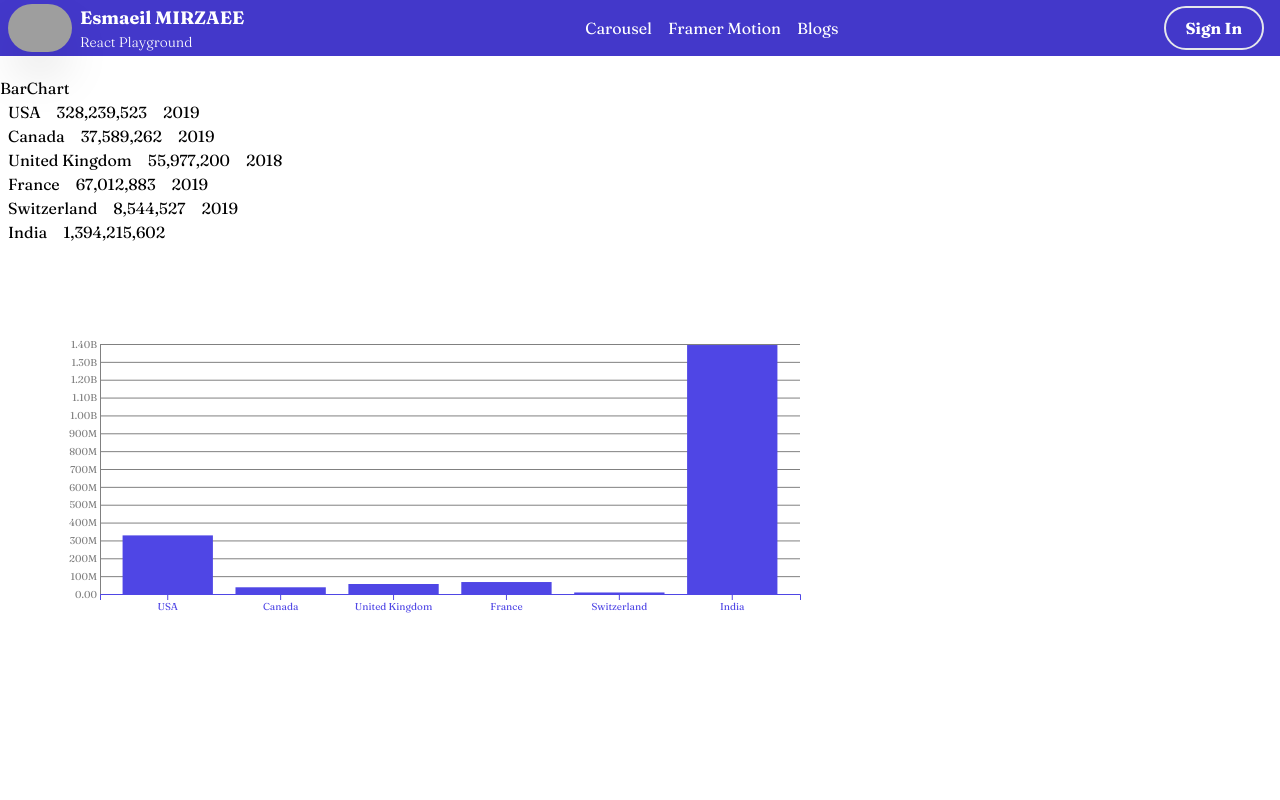
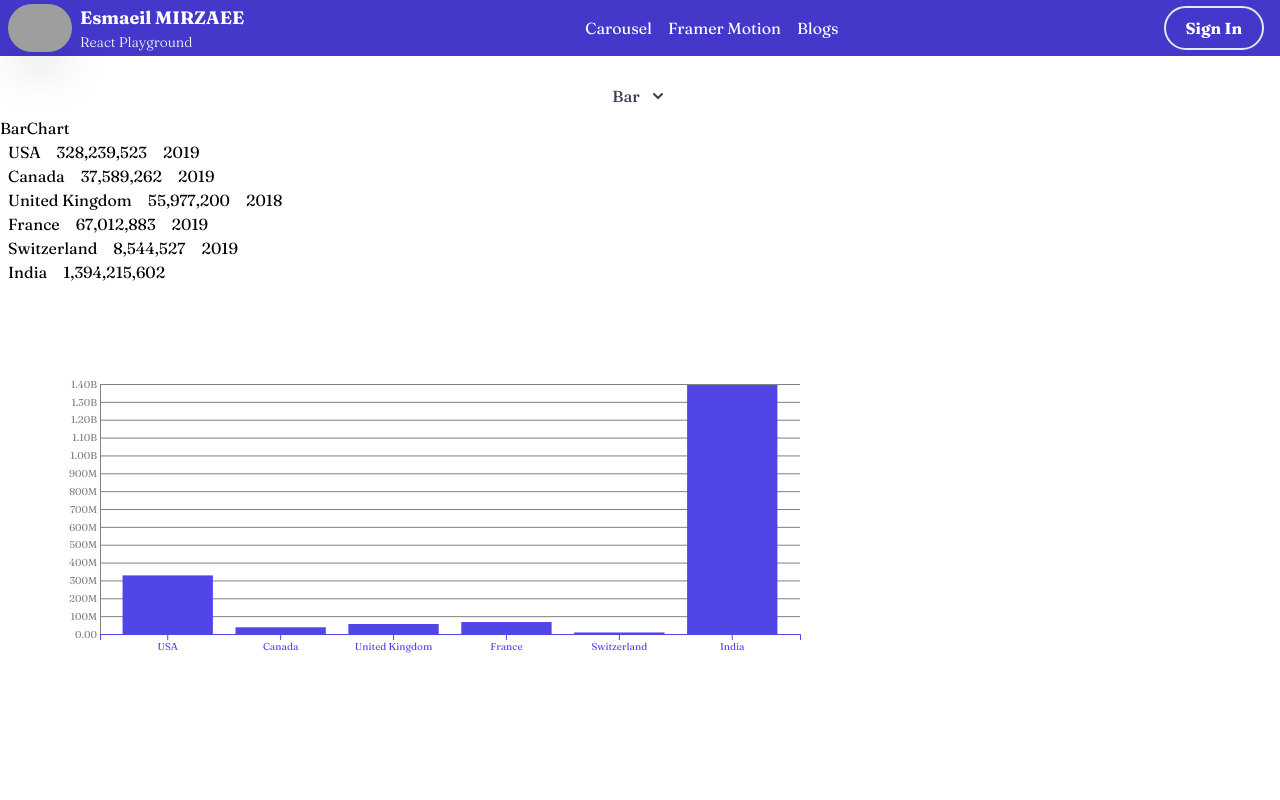
Before and after one commit to esmaeilmirzaee/react_playground, a React (Create React App) app: page /charts in a window 1280 px wide. Shown: the top 800 px of the page. Built offline with nearby package versions, Linux system fonts and the light colour scheme; grey boxes are pictures that could not be loaded; a web font is replaced by a local one.

Commit message:
Enabblee chart selection

```diff
--- a/package.json
+++ b/package.json
@@ -4,7 +4,8 @@
   "private": true,
   "dependencies": {
     "@craco/craco": "^6.1.1",
-    "@heroicons/react": "^1.0.0",
+    "@headlessui/react": "^1.3.0",
+    "@heroicons/react": "^1.0.3",
     "@tailwindcss/forms": "^0.2.1",
     "@testing-library/jest-dom": "^5.11.4",
     "@testing-library/react": "^11.1.0",
--- a/src/components/charts/index.jsx
+++ b/src/components/charts/index.jsx
@@ -1,3 +1,4 @@
+import { useState } from 'react';
 import { BarChart } from './bar/';
 import { TreeChart } from './map/Tree';
 import { TreeMapChart } from './map/TreeMap';
@@ -6,18 +7,48 @@ import { TreeMapChart } from './map/TreeMap';
 import world_population from './data/world_population';
 import world_migrants from './data/world_migrants';
 import linux_distribution from './data/linux_distribution.json';
+import { ChartPopover } from '../menu';
+
+const chartsList = [
+  { id: 0, name: 'Bar', description: 'Bar Chart (World Population)' },
+  { id: 1, name: 'Tree', description: 'Tree (Linux distros family tree)' },
+  {
+    id: 2,
+    name: 'TreeMap',
+    description: 'TreeMap (Linux Discribution relations)',
+  },
+];
 
 export const Charts = () => {
+  const [open, setOpen] = useState(true);
+  const [activeChart, setActiveChart] = useState(chartsList[0].name);
+
   return (
     <div>
+      <div className='inline flex justify-center items-center'>
+        <ChartPopover
+          open={open}
+          onOpen={setOpen}
+          lists={chartsList}
+          activeChart={activeChart}
+          onActiveChart={setActiveChart}
+        />
+      </div>
+
       {/* Bar Chart */}
-      <BarChart data={world_population} />
+      {activeChart == chartsList[0].name && (
+        <BarChart data={world_population} />
+      )}
 
       {/* Tree Chart */}
-      <TreeChart data={linux_distribution} />
+      {activeChart == chartsList[1].name && (
+        <TreeChart data={linux_distribution} />
+      )}
 
       {/* TreeMap Chart */}
-      <TreeMapChart data={linux_distribution} />
+      {activeChart == chartsList[2].name && (
+        <TreeMapChart data={linux_distribution} />
+      )}
     </div>
   );
 };
--- a/src/components/charts/map/TreeMap.jsx
+++ b/src/components/charts/map/TreeMap.jsx
@@ -1,5 +1,11 @@
 import { useRef, useEffect } from 'react';
-import { select, hierarchy, treemap } from 'd3';
+import {
+  select,
+  hierarchy,
+  treemap,
+  scaleSequential,
+  interpolateRainbow,
+} from 'd3';
 
 const render = (data, custom) => {
   console.log(data);
@@ -24,33 +30,34 @@ const render = (data, custom) => {
 
   treemap()
     .size([custom.width, custom.height])
-    .paddingTop(8)
+    .paddingTop(38)
     .paddingRight(1)
     .paddingInner(6)(root);
+
+  const colour = scaleSequential([8, 0], interpolateRainbow);
 
   // Add rectangle
   svg
     .selectAll('rect')
-    .data(root.leaves())
+    .data(root.descendants())
     .join('rect')
     .attr('x', (d) => d.x0)
     .attr('y', (d) => d.y0)
     .attr('width', (d) => d.x1 - d.x0)
     .attr('height', (d) => d.y1 - d.y0)
-    .attr('stroke', 'black')
-    .attr('fill', '#234567')
+    .attr('fill', (d) => colour(d.height))
     .attr('opacity', 1);
 
   // Information
   svg
     .selectAll('text')
-    .data(root.leaves())
+    .data(root.descendants())
     .enter()
     .append('text')
     .attr('x', (d) => d.x0 + 5)
-    .attr('y', (d) => d.y0 + 35)
+    .attr('y', (d) => d.y0 + 20)
     .text((d) => d.data.name)
-    .attr('fill', 'white');
+    .attr('fill', 'black');
 };
 
 export const TreeMapChart = ({ data }) => {
--- /dev/null
+++ b/src/components/menu/index.jsx
@@ -0,0 +1,81 @@
+import { Fragment } from 'react';
+import { Popover, Transition } from '@headlessui/react';
+import { ChevronDownIcon } from '@heroicons/react/solid';
+
+export const ChartPopover = ({
+  open,
+  onOpen,
+  lists = [],
+  onActiveChart,
+  activeChart,
+}) => {
+  const setActiveChart = (name) => {
+    onOpen(false);
+    onActiveChart(name);
+  };
+
+  return (
+    <Popover className='relative'>
+      <Popover.Button
+        className={`
+                ${open ? '' : 'text-opacity-90'}
+                text-gray-700 group bg-orange-700 px-3 py-2 rounded-md inline-flex items-center text-base font-medium hover:text-opacity-100 focus:outline-none focus-visible:ring-2 focus-visible:ring-gray-700 focus-visible:ring-opacity-75`}
+      >
+        <span>{activeChart}</span>
+        <ChevronDownIcon
+          className={`${open ? '' : 'text-opacity-70'}
+                  ml-2 h-5 w-5 text-orange-300 group-hover:text-opacity-80 transition ease-in-out duration-150`}
+          aria-hidden='true'
+        />
+      </Popover.Button>
+      <Transition
+        as={Fragment}
+        enter='transition ease-out duration-200'
+        enterFrom='opacity-0 translate-y-1'
+        enterTo='opacity-100 translate-y-0'
+        leave='transition ease-in duration-150'
+        leaveFrom='opacity-100 translate-y-0'
+        leaveTo='opacity-0 translate-y-1'
+      >
+        <Popover.Panel className='absolute z-10 w-screen max-w-sm px-4 mt-3 transform -translate-x-1/2 left-1/2 sm:px-0 lg:max-w-3xl'>
+          <div className='overflow-hidden rounded-lg shadow-lg ring-1 ring-black ring-opacity-5'>
+            <div className='relative grid gap-8 bg-white p-7 lg:grid-cols-2'>
+              {lists.map((item, idx) => (
+                <div
+                  key={idx}
+                  className='flex items-center p-2 -m-3 transition duration-150 ease-in-out rounded-lg hover:bg-gray-50 focus:outline-none focus-visible:ring focus-visible:ring-orange-500 focus-visible:ring-opacity-50'
+                  onClick={() => setActiveChart(item.name)}
+                >
+                  <div className='flex items-center justify-center flex-shrink-0 w-10 h-10 text-white sm:h-12 sm:w-12'>
+                    {/* <item.icon aria-hidden='true' /> */}
+                  </div>
+                  <div className='ml-4'>
+                    <p className='text-sm font-medium text-gray-900'>
+                      {item.name}
+                    </p>
+                    <p className='text-sm text-gray-500'>{item.description}</p>
+                  </div>
+                </div>
+              ))}
+            </div>
+            <div className='p-4 bg-gray-50' disabled>
+              <a
+                href='##'
+                className='flow-root px-2 py-2 transition duration-150 ease-in-out rounded-md hover:bg-gray-100 focus:outline-none focus-visible:ring focus-visible:ring-orange-500 focus-visible:ring-opacity-50'
+              >
+                <span className='flex items-center'>
+                  <span className='text-sm font-medium text-gray-900'>
+                    Documentation
+                  </span>
+                </span>
+                <span className='block text-sm text-gray-500'>
+                  Start integrating products and tools
+                </span>
+              </a>
+            </div>
+          </div>
+        </Popover.Panel>
+      </Transition>
+    </Popover>
+  );
+};
```
Also changed, not shown: src/App.js (+16 -17 lines), src/components/charts/data/linux_distribution.json (+0 -19 lines), 1 other file (tests, documents, lock files or other folders).
